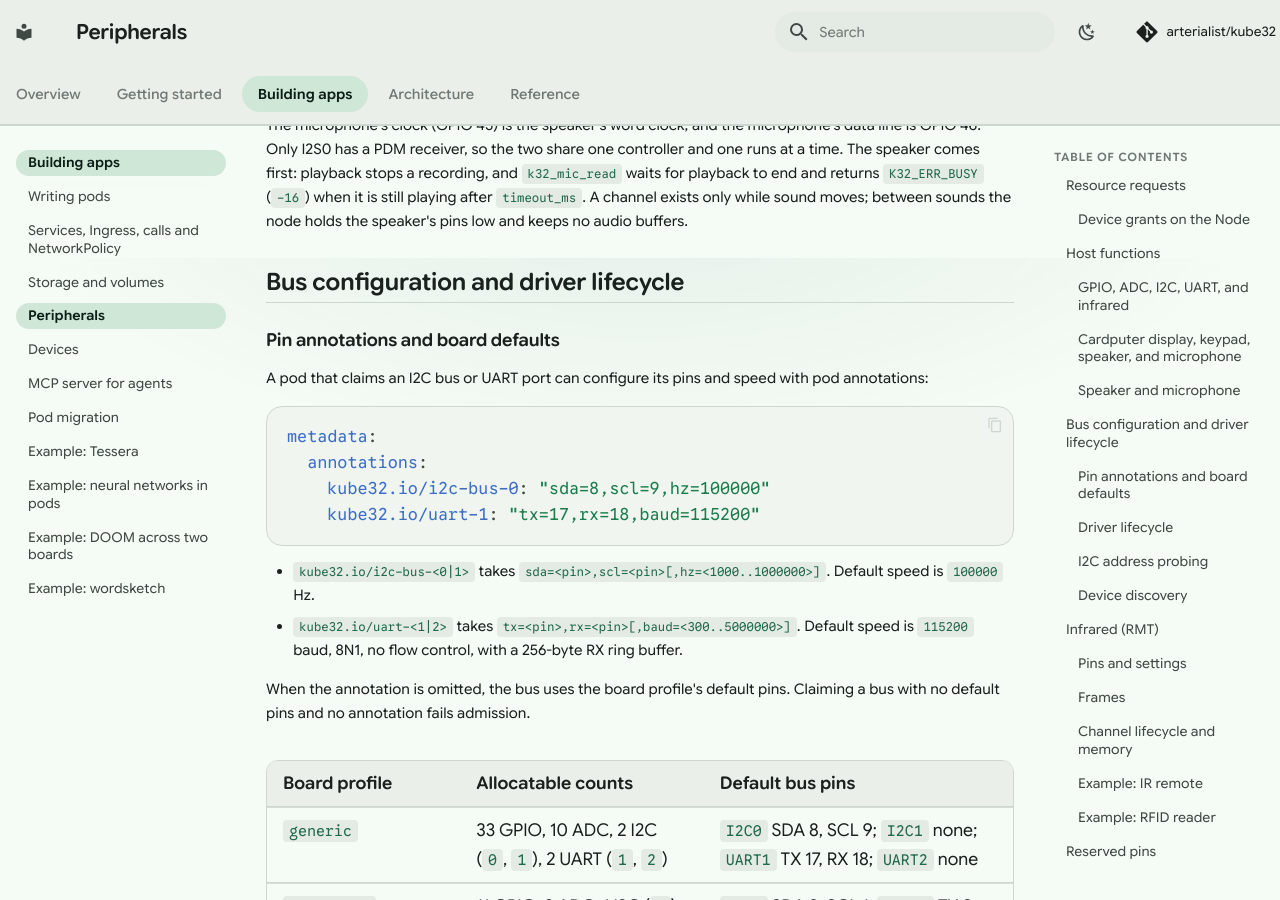
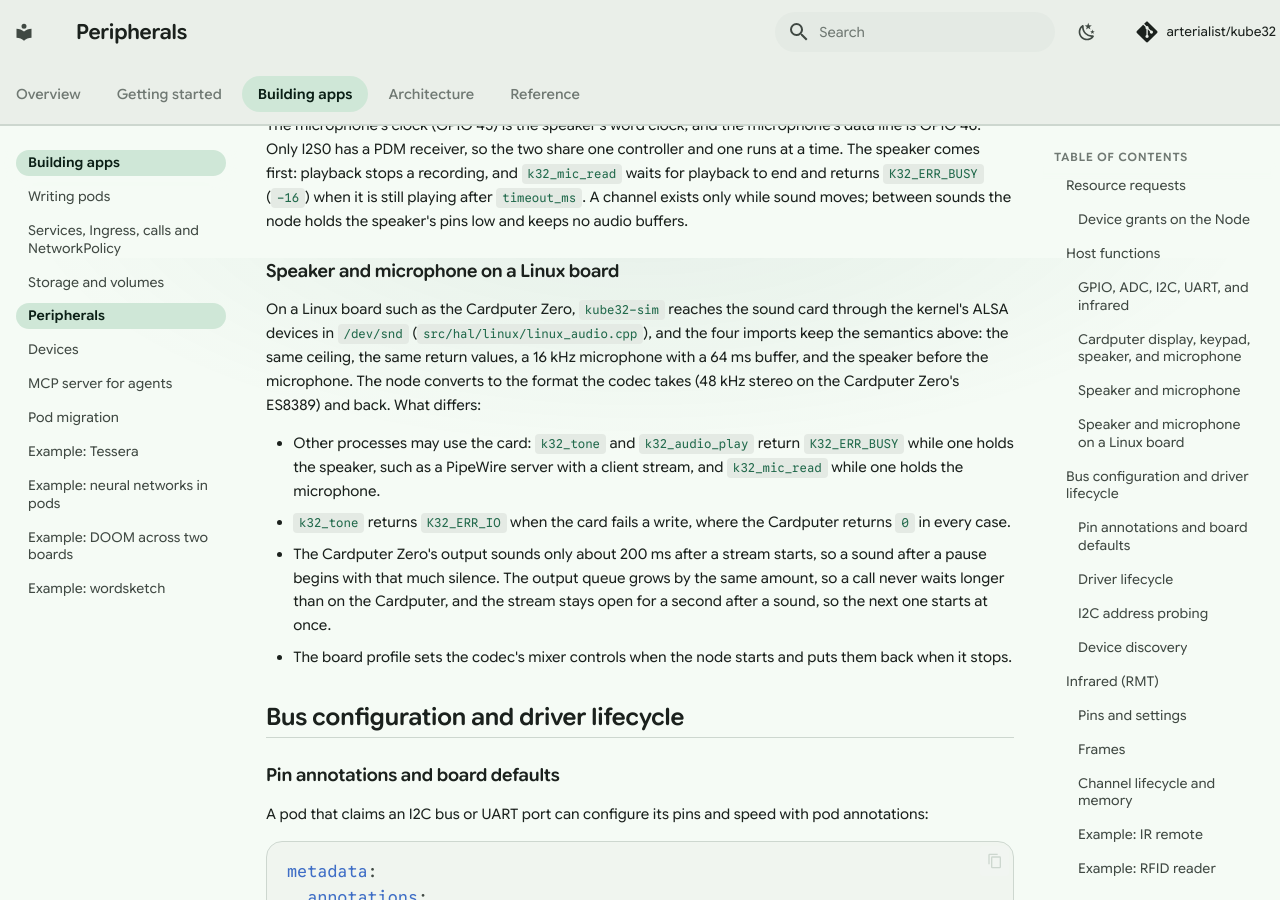
Before and after one commit to arterialist/kube32, an MkDocs documentation site: the page built from docs/peripherals.md, in a window 1280 px wide and 900 px high, scrolled down 11442 px. Built offline with MkDocs 1.6.1 and Material for MkDocs 9.7.7, drawn with Linux system fonts in a browser that asks for light colours; comment, search, counter and statistics services are not loaded.

Commit message:
docs: the speaker and microphone on a Linux board
What a pod sees differently on a Linux board: another process may hold
the card, a tone reports a failed write, and the Cardputer Zero's output
starts with silence after a pause. The test's simulated card gets a
plain name.

```diff
--- a/docs/peripherals.md
+++ b/docs/peripherals.md
@@ -107,6 +107,15 @@ The speaker never plays louder than `K32_SPEAKER_MAX_PCT` (25) percent of full s
 `k32_mic_read` starts the microphone, which records into a 64 ms buffer between calls and stops one second after the last one; `max_samples` `0` stops it at once. The samples come with the PDM decimator's DC offset removed (a high-pass at 2.5 Hz) and 24 dB of gain, saturating at full scale: speech at 30 cm peaks at several thousand, and a quiet room's floor is about 270 RMS. The first 100 ms after the microphone starts read as silence while the offset settles. `K32_CMD:MICGAIN:<n>` sets the gain factor (1 to 64, 16 by default) until the next boot. Pods that hold the grant share one stream of samples.
 
 The microphone's clock (GPIO 43) is the speaker's word clock, and the microphone's data line is GPIO 46. Only I2S0 has a PDM receiver, so the two share one controller and one runs at a time. The speaker comes first: playback stops a recording, and `k32_mic_read` waits for playback to end and returns `K32_ERR_BUSY` (`-16`) when it is still playing after `timeout_ms`. A channel exists only while sound moves; between sounds the node holds the speaker's pins low and keeps no audio buffers.
+
+### Speaker and microphone on a Linux board
+
+On a Linux board such as the Cardputer Zero, `kube32-sim` reaches the sound card through the kernel's ALSA devices in `/dev/snd` (`src/hal/linux/linux_audio.cpp`), and the four imports keep the semantics above: the same ceiling, the same return values, a 16 kHz microphone with a 64 ms buffer, and the speaker before the microphone. The node converts to the format the codec takes (48 kHz stereo on the Cardputer Zero's ES8389) and back. What differs:
+
+* Other processes may use the card: `k32_tone` and `k32_audio_play` return `K32_ERR_BUSY` while one holds the speaker, such as a PipeWire server with a client stream, and `k32_mic_read` while one holds the microphone.
+* `k32_tone` returns `K32_ERR_IO` when the card fails a write, where the Cardputer returns `0` in every case.
+* The Cardputer Zero's output sounds only about 200 ms after a stream starts, so a sound after a pause begins with that much silence. The output queue grows by the same amount, so a call never waits longer than on the Cardputer, and the stream stays open for a second after a sound, so the next one starts at once.
+* The board profile sets the codec's mixer controls when the node starts and puts them back when it stops.
 
 ## Bus configuration and driver lifecycle
 
```
Also changed, not shown: 2 other files.
